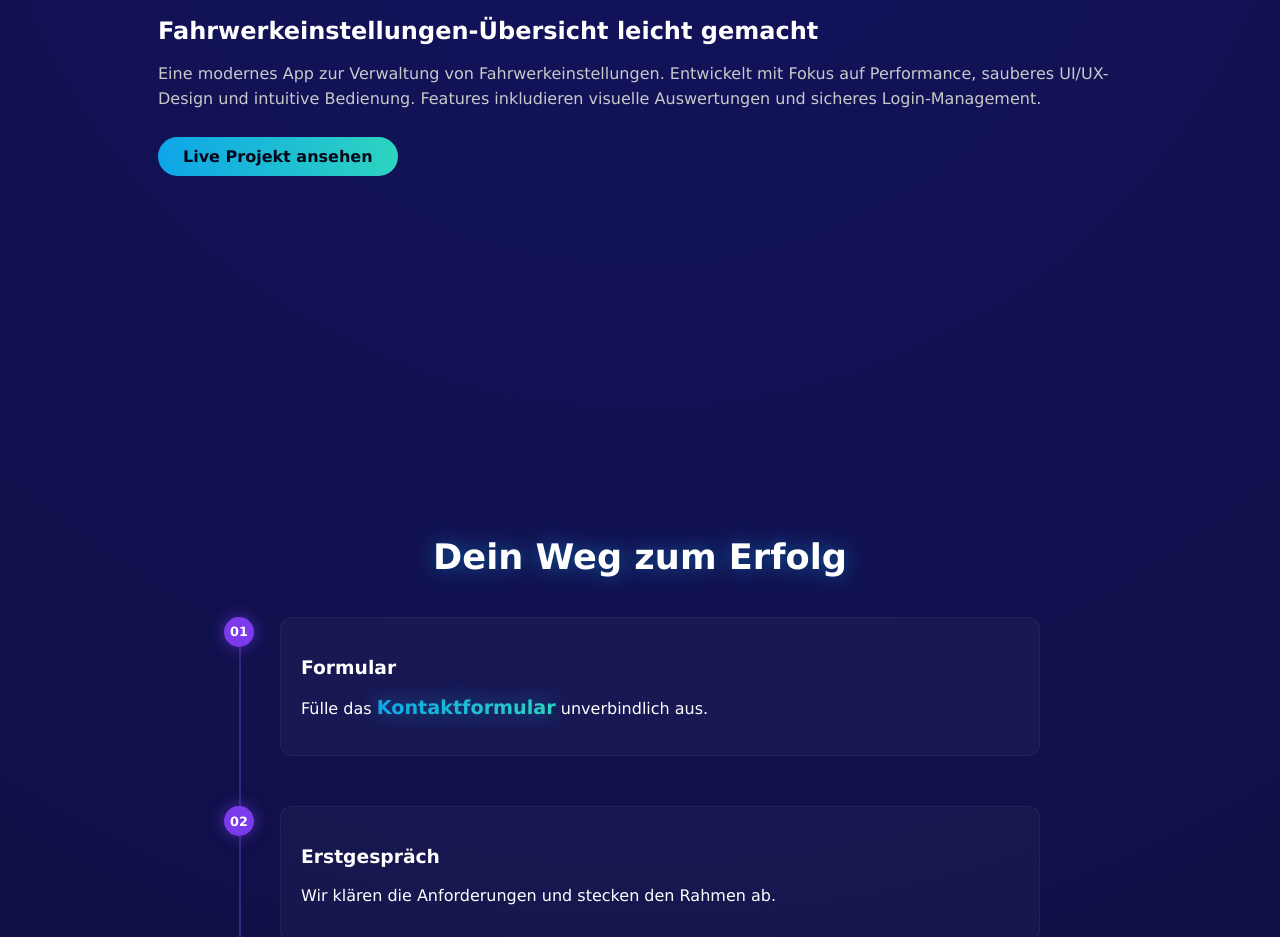
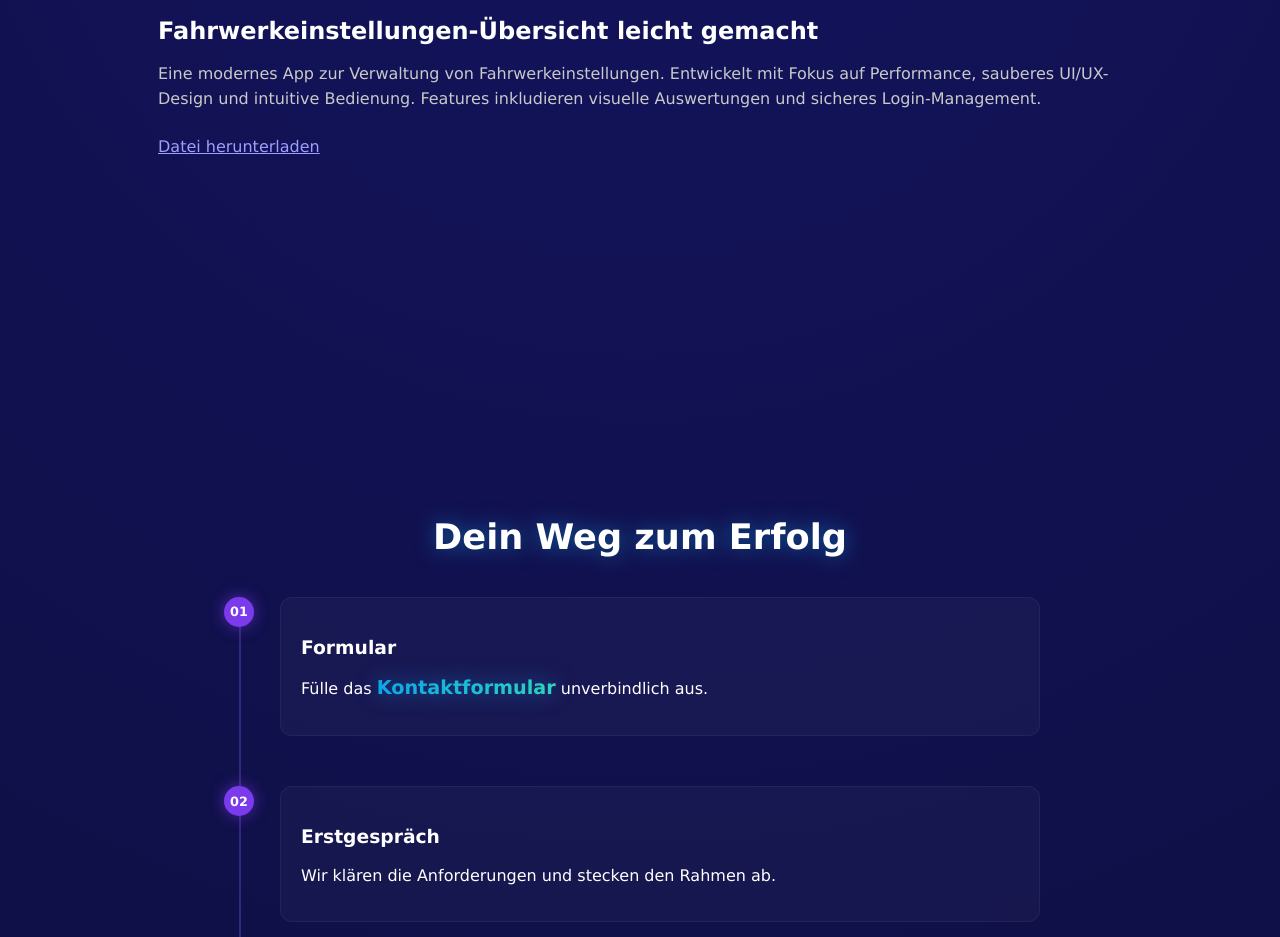
Before and after one commit to niklas617/Website-Zentara, a Next.js app: page / in a window 1280 px wide. Shown: the part 4000-4937 px from the top of the page. Built offline with nearby package versions, Linux system fonts and the light colour scheme.

Commit message:
Download

```diff
--- a/app/page.tsx
+++ b/app/page.tsx
@@ -187,9 +187,7 @@ export default function HomePage() {
                 Performance, sauberes UI/UX-Design und intuitive Bedienung.
                 Features inkludieren visuelle Auswertungen und sicheres Login-Management.
               </p>
-              <Link href="assets/downloads/app-release.apk" target="_blank" rel="noopener noreferrer" className="project-link-btn">
-                Live Projekt ansehen
-              </Link>
+              <a href="assets/downloads/app-release.apk" download={"MotoSet"}>Datei herunterladen</a>
             </div>
 
           </div>
```
